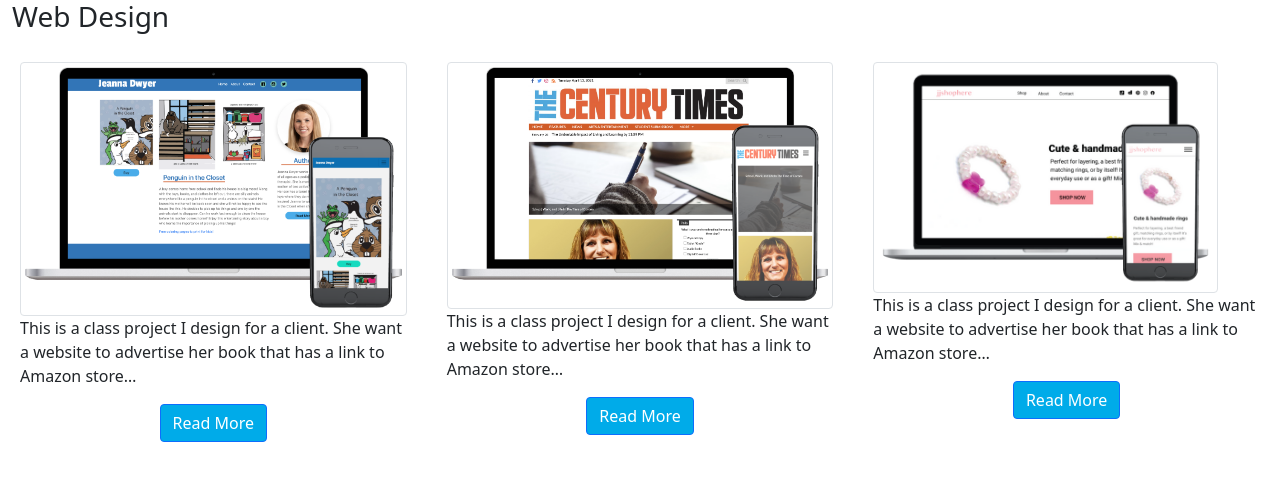
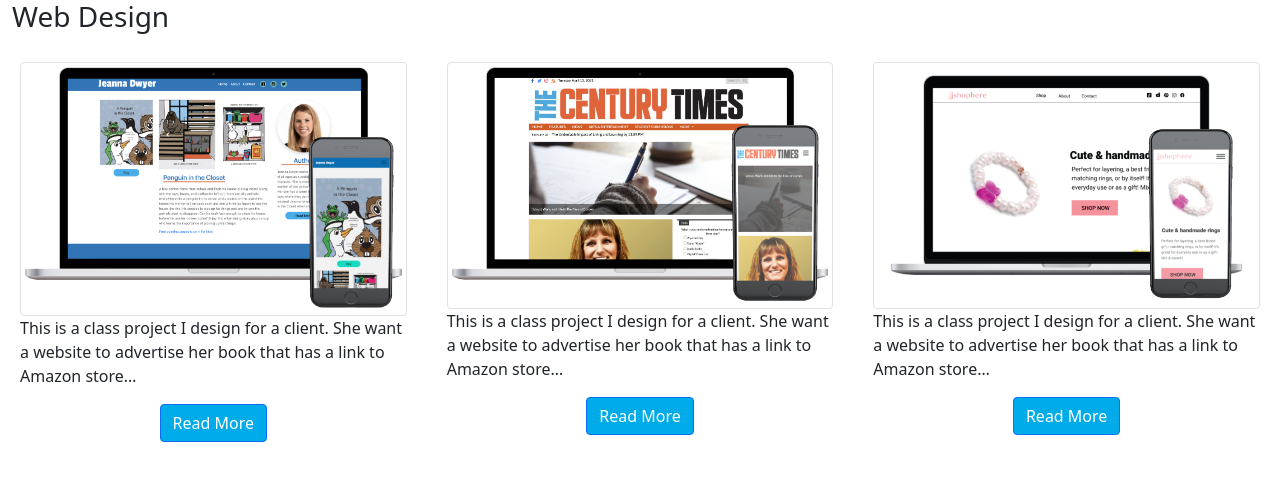
Before and after one commit to fe7113wm/https-github.com-fe7113wm-BaoBy_Xiong_Portfolio, a plain HTML site: page index3.html in a window 1280 px wide. Drawn offline with nearby package versions, Linux system fonts and the light colour scheme.

Commit message:
cjange jj crop size

```diff
--- a/index3.html
+++ b/index3.html
@@ -50,7 +50,7 @@
 
             <div class="col-sm-4 center">
                 <!-- IMAGES -->
-                <img class="img-responsive img-thumbnail" src="images/mock_ups/jjshophere_crop.png" alt="">
+                <img class="img-responsive img-thumbnail" src="images/mock_ups/crop_jjshophere.png" alt="">
                 <p class="card-text">This is a class project I design for a client. She want a website to advertise her
                     book
                     that has a link to Amazon store…</p>
```
Also changed, not shown: images/brand/resume.jpg (deleted), images/brand/smartmockups_knfrsj3k.jpg (deleted), images/mock_ups/crop_jjshophere.png (added).
